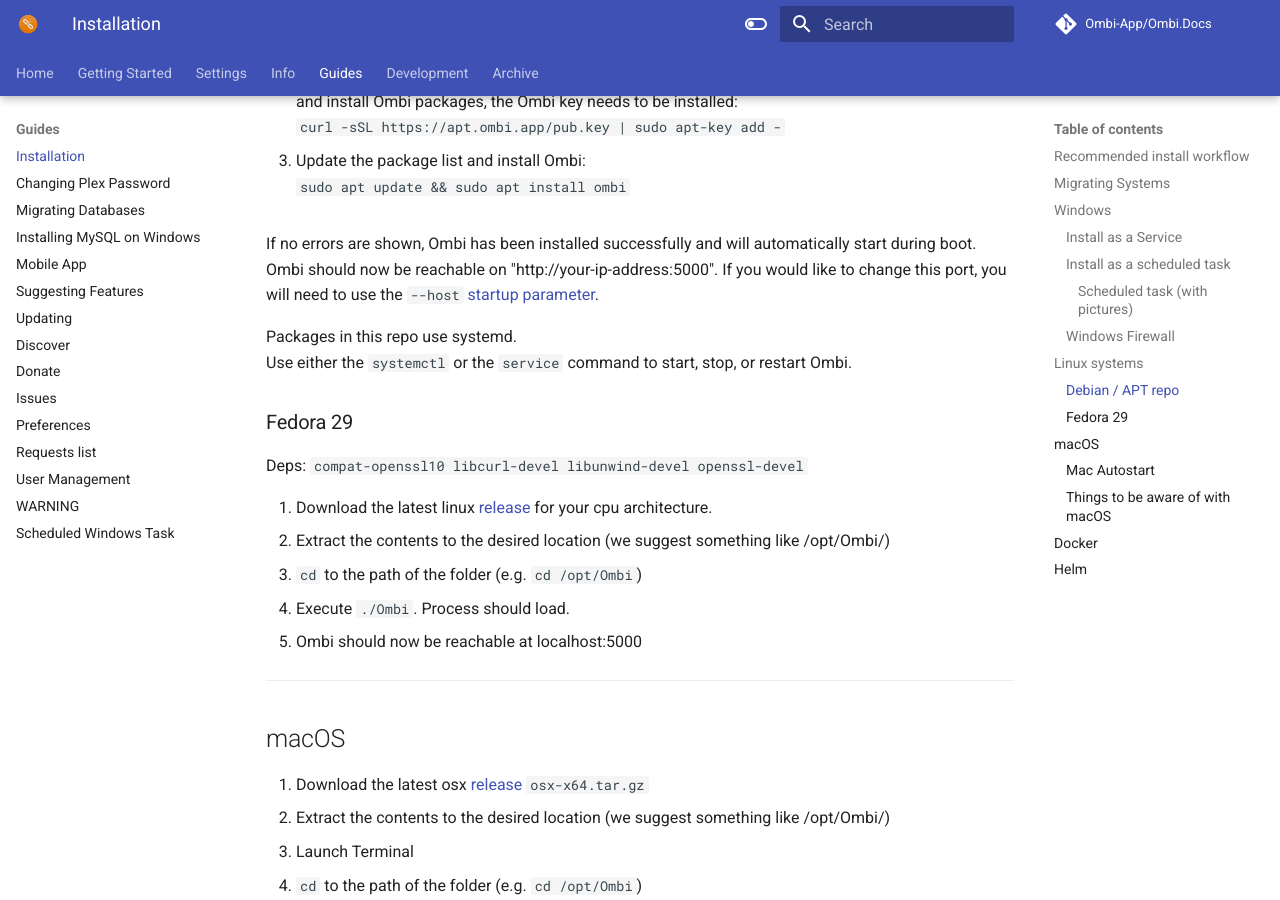
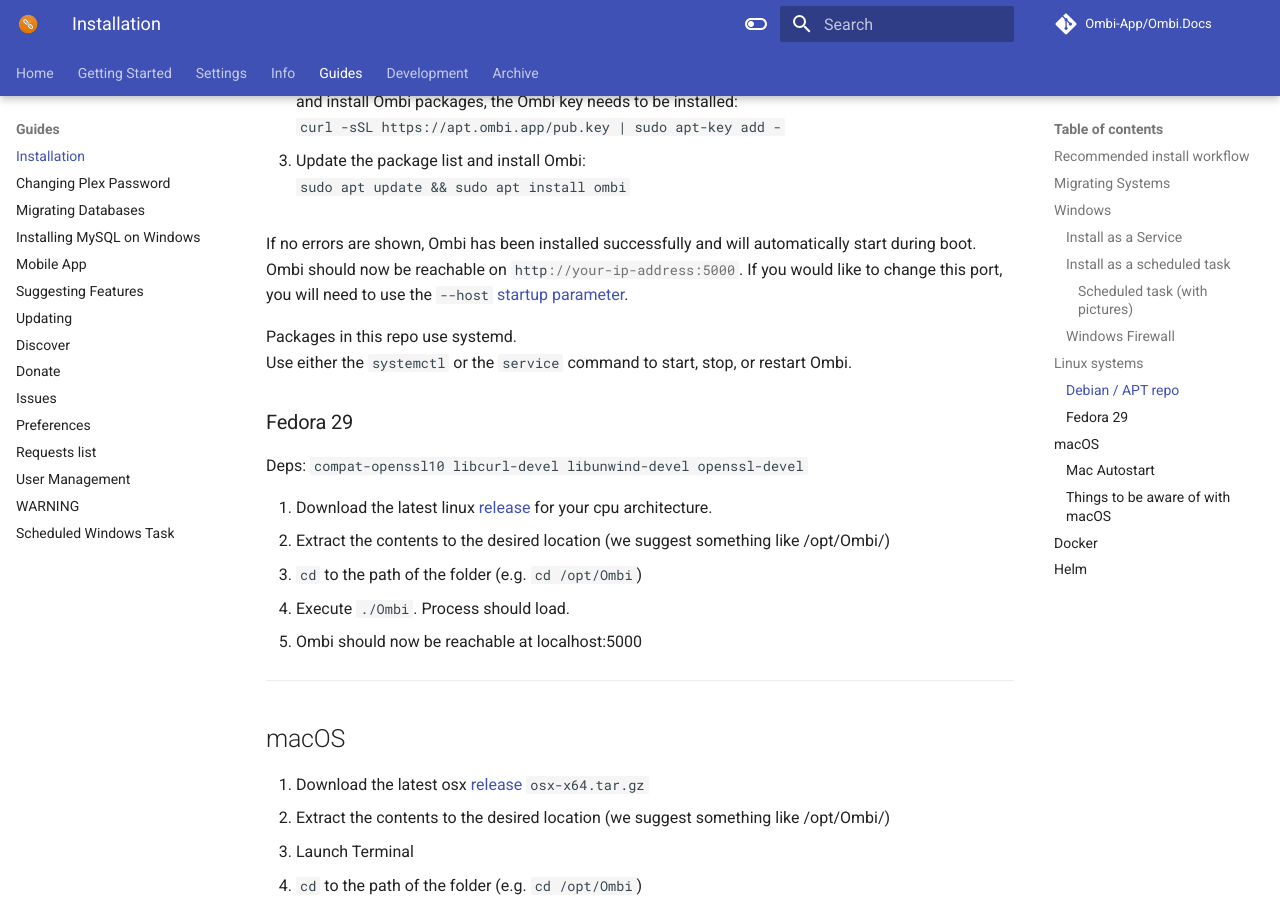
Before and after one commit to Ombi-app/Ombi.Docs, an MkDocs documentation site: the page built from docs/guides/installation.md, in a window 1280 px wide and 900 px high, scrolled down 4171 px. Built offline with MkDocs 1.6.1 and Material for MkDocs 9.7.7, drawn with Linux system fonts in a browser that asks for light colours; comment, search, counter and statistics services are not loaded.

````diff
--- a/docs/guides/installation.md
+++ b/docs/guides/installation.md
@@ -35,7 +35,7 @@ Depending on what database you're using, you will need to keep the following fil
 === "MariaDB"
     * `database.json`
 
-When it comes time to actually launch Ombi on your fresh installation, place the relevant files into the new Ombi directory (wherever you may have put it), and *then* launch Ombi. This way Ombi will load with all of your prior settings, customisations, users, and synced data (so it doesn't require a full re-sync with Plex).
+When it comes time to actually launch Ombi on your fresh installation, place the relevant files into the new Ombi directory (wherever you may have put it), and _then_ launch Ombi. This way Ombi will load with all of your prior settings, customisations, users, and synced data (so it doesn't require a full re-sync with Plex).
 If you are running docker, place these files into the folder you've passed into the container as "/config" for the installation to find them.
 ***
 
@@ -45,14 +45,14 @@ If you are running docker, place these files into the folder you've passed into
     1. Download the latest `win10-xxx.zip` (x64 or x86 depends on your system) from [Ombi Releases](https://github.com/Ombi-app/Ombi/releases/latest)
     1. Right click the file > Properties > Unblock
     1. Extract the zip to your preferred directory.
-    **DO NOT** place in the "Program Files" or "ProgramData" folders as the Ombi database will be locked.
+    __DO NOT__ place in the "Program Files" or "ProgramData" folders as the Ombi database will be locked.
     1. Run Ombi.exe
 
 === "V4 (Develop)"
     1. Download the latest `win10-xxx.zip` (x64 or x86 depends on your system) from [Ombi Releases](https://github.com/Ombi-app/Ombi/releases)
     1. Right click the file > Properties > Unblock
     1. Extract the zip to your preferred directory.
-    **DO NOT** place in the "Program Files" or "ProgramData" folders as the Ombi database will be locked.
+    __DO NOT__ place in the "Program Files" or "ProgramData" folders as the Ombi database will be locked.
     1. Run Ombi.exe
 
 ### Install as a Service
@@ -163,7 +163,7 @@ Also note that only systemd is supported, not upstart. That means Debian jessie
     `sudo apt update && sudo apt install ombi`
 
 === "V4 (PackageCloud)"
-    _Note that this is for Ubuntu 20.xx onwards, and on the development branch, **and** on the new repo._
+    _Note that this is for Ubuntu 20.xx onwards, and on the development branch, __and__ on the new repo._
     1. Add the apt repository to the apt sources list:
     ```bash
     echo "deb [arch=amd64 signed-by=/usr/share/keyrings/ombi-archive-keyring.gpg] https://packagecloud.io/Ombi-app/Ombi/debian/ jessie main" | sudo tee /etc/apt/sources.list.d/ombi.list
@@ -175,7 +175,7 @@ Also note that only systemd is supported, not upstart. That means Debian jessie
     `sudo apt update && sudo apt install ombi`
 
 === "V4 Develop (PackageCloud)"
-    _Note that this is for Ubuntu 20.xx onwards, and on the development branch, **and** on the new repo._
+    _Note that this is for Ubuntu 20.xx onwards, and on the development branch, __and__ on the new repo._
     1. Add the apt repository to the apt sources list:
     ```bash
     echo "deb [arch=amd64 signed-by=/usr/share/keyrings/ombi-archive-keyring.gpg] https://packagecloud.io/Ombi-app/Ombi-Dev/debian/ jessie main" | sudo tee /etc/apt/sources.list.d/ombi.list
@@ -195,7 +195,7 @@ Also note that only systemd is supported, not upstart. That means Debian jessie
     `sudo apt update && sudo apt install ombi`
 
 If no errors are shown, Ombi has been installed successfully and will automatically start during boot.
-Ombi should now be reachable on "http://your-ip-address:5000". If you would like to change this port, you will need to use the `--host` [startup parameter](../../info/startup-parameters).
+Ombi should now be reachable on `http://your-ip-address:5000`. If you would like to change this port, you will need to use the `--host` [startup parameter](../../info/startup-parameters).
 
 Packages in this repo use systemd.
 Use either the `systemctl` or the `service` command to start, stop, or restart Ombi.
@@ -233,7 +233,7 @@ i.e.  `/opt/Ombi/Ombi RunAtLoad WorkingDirectory /opt/Ombi`
     You can either turn off AirPlay Receiver from within the Sharing options menu, or use an alternate port for Ombi.
     _If you turn off AirPlay you will be unable to use your Mac for receiving audio via AirPlay._
 === "Gatekeeper"
-    **_As of macOS Catalina, Apple has strengthened Gatekeeper considerably._**
+    __*As of macOS Catalina, Apple has strengthened Gatekeeper considerably.*__
     As a result, allowing apps from 'unverified' sources is now a hidden option.
     While you could outright disable Gatekeeper and allow all unverified apps to run without prompt, that is a significant hole to punch in your security for one application to work.
     Instead, we recommend turning it off for the folder you have Ombi in specifically.
````
